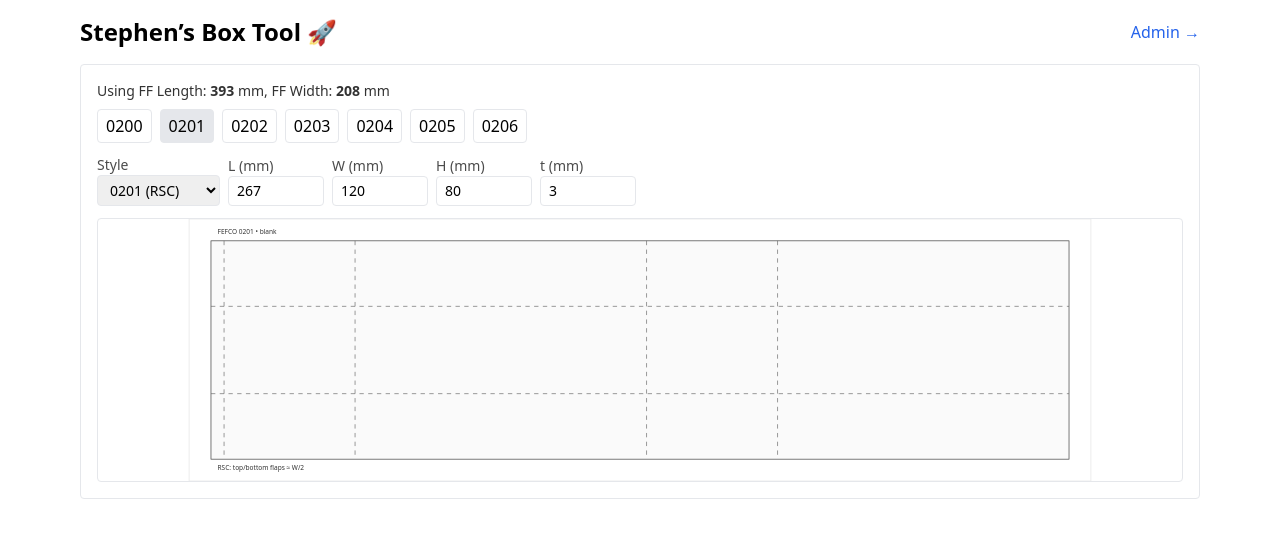
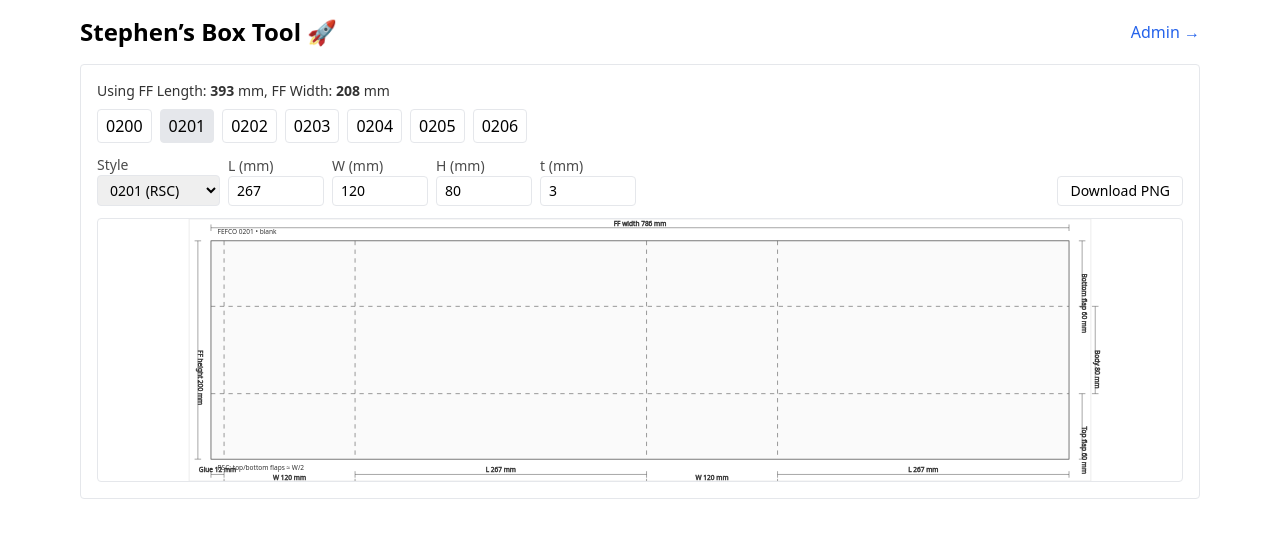
Before and after one commit to xandersteve20151983/my-box-project, a Next.js app: page / in a window 1280 px wide. Shown: the top 538 px of the page. Built offline with nearby package versions, Linux system fonts and the light colour scheme.

Commit message:
Update BoxPreview.js

```diff
--- a/app/components/BoxPreview.js
+++ b/app/components/BoxPreview.js
@@ -1,7 +1,7 @@
 // app/components/BoxPreview.js
 "use client";
 
-import { useMemo, useState, useEffect } from "react";
+import { useMemo, useRef, useState, useEffect } from "react";
 
 /* ---------------- helpers ---------------- */
 
@@ -22,14 +22,9 @@ function baseBodyWidth(W, L, glueTab) {
 
 const GLUE_TAB_DEFAULT = 12; // mm, simple baseline
 
-/* ---------------- per-style geometry (stable & simple) ---------------- */
-/**
- * NOTE on simplifications:
- * - These are schematic blanks for fast iteration.
- * - 0200/0201/0202/0203 use distinct flap heights.
- * - 0204/0205/0206 are currently 0201-like placeholders (creases & panel order the same).
- *   When you're ready, give me your exact flap/slot rules and I'll implement them precisely.
- */
+function mm(x) { return Number.isFinite(x) ? x : 0; }
+
+/* ---------------- per-style geometry ---------------- */
 
 function mkModel(name, L, W, H, topFlap, bottomFlap, label) {
   const glueTab = GLUE_TAB_DEFAULT;
@@ -47,40 +42,25 @@ function mkModel(name, L, W, H, topFlap, bottomFlap, label) {
 }
 
 function compute0201(L, W, H) {
-  const flap = Math.round(W / 2); // meet in middle
+  const flap = Math.round(W / 2);
   return mkModel("0201", L, W, H, flap, flap, "RSC: top/bottom flaps ≈ W/2");
 }
-
 function compute0200(L, W, H) {
-  // Half slotted (top open; bottoms like 0201). Common simplification.
-  const topFlap = 0;
-  const bottomFlap = Math.round(W / 2);
+  const topFlap = 0, bottomFlap = Math.round(W / 2);
   return mkModel("0200", L, W, H, topFlap, bottomFlap, "HSC: top flaps = 0, bottom ≈ W/2");
 }
-
 function compute0202(L, W, H) {
-  const flap = Math.round(W * 0.75); // partial overlap
+  const flap = Math.round(W * 0.75);
   return mkModel("0202", L, W, H, flap, flap, "OSC: top/bottom flaps ≈ 0.75·W");
 }
-
 function compute0203(L, W, H) {
-  const flap = W; // full overlap
+  const flap = W;
   return mkModel("0203", L, W, H, flap, flap, "FOL: top/bottom flaps ≈ W (full overlap)");
 }
-
-// Placeholders: use 0201 geometry for now (creases & layout okay, flap scheme TBD)
-function compute0204(L, W, H) {
-  const m = compute0201(L, W, H);
-  return { ...m, name: "0204", label: "0204: schematic placeholder (0201-like flaps)" };
-}
-function compute0205(L, W, H) {
-  const m = compute0201(L, W, H);
-  return { ...m, name: "0205", label: "0205: schematic placeholder (0201-like flaps)" };
-}
-function compute0206(L, W, H) {
-  const m = compute0201(L, W, H);
-  return { ...m, name: "0206", label: "0206: schematic placeholder (0201-like flaps)" };
-}
+// placeholders (0201-like) – refine later with your exact rules
+function compute0204(L, W, H) { const m = compute0201(L, W, H); return { ...m, name:"0204", label:"0204: schematic placeholder (0201-like flaps)" }; }
+function compute0205(L, W, H) { const m = compute0201(L, W, H); return { ...m, name:"0205", label:"0205: schematic placeholder (0201-like flaps)" }; }
+function compute0206(L, W, H) { const m = compute0201(L, W, H); return { ...m, name:"0206", label:"0206: schematic placeholder (0201-like flaps)" }; }
 
 function computeModel(style, L, W, H) {
   switch (style) {
@@ -95,6 +75,63 @@ function computeModel(style, L, W, H) {
   }
 }
 
+/* ---------------- dimension helpers (SVG) ---------------- */
+
+function DimX({ x1, x2, y, label }) {
+  // horizontal dimension with ticks
+  const t = 3; // tick size
+  return (
+    <g fontSize="6" fill="#333" stroke="#333" strokeWidth="0.4">
+      <line x1={x1} y1={y} x2={x2} y2={y} />
+      <line x1={x1} y1={y - t} x2={x1} y2={y + t} />
+      <line x1={x2} y1={y - t} x2={x2} y2={y + t} />
+      <text x={(x1 + x2) / 2} y={y - 2} textAnchor="middle">{label}</text>
+    </g>
+  );
+}
+
+function DimY({ y1, y2, x, label }) {
+  // vertical dimension with ticks
+  const t = 3;
+  return (
+    <g fontSize="6" fill="#333" stroke="#333" strokeWidth="0.4">
+      <line x1={x} y1={y1} x2={x} y2={y2} />
+      <line x1={x - t} y1={y1} x2={x + t} y2={y1} />
+      <line x1={x - t} y1={y2} x2={x + t} y2={y2} />
+      <text x={x + 2} y={(y1 + y2) / 2} writingMode="tb">{label}</text>
+    </g>
+  );
+}
+
+/* ---------------- export (SVG->PNG) ---------------- */
+
+async function svgToPng(svgEl, filename = "box-blank.png") {
+  const serializer = new XMLSerializer();
+  const src = serializer.serializeToString(svgEl);
+  const svgBlob = new Blob([src], { type: "image/svg+xml;charset=utf-8" });
+  const url = URL.createObjectURL(svgBlob);
+
+  const img = new Image();
+  img.src = url;
+
+  await new Promise((res) => { img.onload = res; });
+
+  const canvas = document.createElement("canvas");
+  canvas.width = img.width;
+  canvas.height = img.height;
+  const ctx = canvas.getContext("2d");
+  ctx.drawImage(img, 0, 0);
+
+  canvas.toBlob((blob) => {
+    const a = document.createElement("a");
+    a.href = URL.createObjectURL(blob);
+    a.download = filename;
+    a.click();
+    URL.revokeObjectURL(a.href);
+    URL.revokeObjectURL(url);
+  });
+}
+
 /* ---------------- main component ---------------- */
 
 export default function BoxPreview({ initial, style }) {
@@ -102,7 +139,7 @@ export default function BoxPreview({ initial, style }) {
     L: initial?.L ?? 267,
     W: initial?.W ?? 120,
     H: initial?.H ?? 80,
-    t: initial?.t ?? 3,     // not used in schematic math yet
+    t: initial?.t ?? 3,     // not used yet
     style: initial?.style ?? "0201",
   }));
 
@@ -112,13 +149,30 @@ export default function BoxPreview({ initial, style }) {
   }, [style]); // eslint-disable-line react-hooks/exhaustive-deps
 
   const model = useMemo(
-    () => computeModel(dims.style, dims.L, dims.W, dims.H),
+    () => computeModel(dims.style, mm(dims.L), mm(dims.W), mm(dims.H)),
     [dims.style, dims.L, dims.W, dims.H]
   );
 
   const vb = useMemo(() => ViewboxFor(model.bodyWidth, model.totalHeight), [model]);
   const scaleX = 900 / vb.width; // try to fit ~900px width
   const heightPx = Math.round(vb.height * scaleX);
+
+  const svgRef = useRef(null);
+
+  // Precompute vertical panel X positions for dim labels
+  const panelX = useMemo(() => {
+    const xs = [0];
+    let x = 0;
+    for (const w of model.panels) { x += w; xs.push(x); }
+    return xs; // length 6 (start..end)
+  }, [model]);
+
+  const {
+    topFlap, body, bottomFlap
+  } = model.panelHeights;
+
+  const bodyTopY = bottomFlap;
+  const bodyBotY = bottomFlap + body;
 
   return (
     <div>
@@ -153,14 +207,28 @@ export default function BoxPreview({ initial, style }) {
             />
           </label>
         ))}
+
+        <button
+          className="ml-auto px-3 py-1 border rounded hover:bg-gray-50"
+          onClick={() => svgToPng(svgRef.current)}
+          title="Export current drawing to PNG"
+        >
+          Download PNG
+        </button>
       </div>
 
       {/* Renderer */}
       <div className="rounded border bg-white overflow-auto">
-        <svg width="100%" height={heightPx} viewBox={`0 0 ${vb.width} ${vb.height}`}>
+        <svg
+          ref={svgRef}
+          width="100%"
+          height={heightPx}
+          viewBox={`0 0 ${vb.width} ${vb.height}`}
+        >
           {/* sheet outline */}
           <rect x="0" y="0" width={vb.width} height={vb.height} fill="#fff" stroke="#eee" />
           <g transform={`translate(${vb.originX}, ${vb.originY})`}>
+
             {/* body rectangle */}
             <rect
               x="0" y="0"
@@ -174,18 +242,18 @@ export default function BoxPreview({ initial, style }) {
             {/* horizontal creases */}
             <line
               x1="0"
-              y1={model.panelHeights.bottomFlap}
+              y1={bottomFlap}
               x2={model.bodyWidth}
-              y2={model.panelHeights.bottomFlap}
+              y2={bottomFlap}
               stroke="#666"
               strokeDasharray="4 4"
               strokeWidth="0.6"
             />
             <line
               x1="0"
-              y1={model.panelHeights.bottomFlap + model.panelHeights.body}
+              y1={bodyBotY}
               x2={model.bodyWidth}
-              y2={model.panelHeights.bottomFlap + model.panelHeights.body}
+              y2={bodyBotY}
               stroke="#666"
               strokeDasharray="4 4"
               strokeWidth="0.6"
@@ -199,13 +267,8 @@ export default function BoxPreview({ initial, style }) {
                 lines.push(
                   <line
                     key={`v-${i}`}
-                    x1={x}
-                    y1="0"
-                    x2={x}
-                    y2={model.totalHeight}
-                    stroke="#666"
-                    strokeDasharray="4 4"
-                    strokeWidth="0.6"
+                    x1={x} y1="0" x2={x} y2={model.totalHeight}
+                    stroke="#666" strokeDasharray="4 4" strokeWidth="0.6"
                   />
                 );
                 x += model.panels[i];
@@ -220,6 +283,36 @@ export default function BoxPreview({ initial, style }) {
             <text x="6" y={model.totalHeight + 10} fontSize="6" fill="#333">
               {model.label}{model.name >= "0204" ? "  •  *schematic*" : ""}
             </text>
+
+            {/* --- dimension annotations --- */}
+            {/* overall width */}
+            <DimX x1={0} x2={model.bodyWidth} y={-12} label={`FF width ${model.bodyWidth} mm`} />
+
+            {/* overall height */}
+            <DimY x={-12} y1={0} y2={model.totalHeight} label={`FF height ${model.totalHeight} mm`} />
+
+            {/* panel widths: glue, W, L, W, L */}
+            {model.panels.map((pw, i) => {
+              const x1 = panelX[i];
+              const x2 = panelX[i+1];
+              const title =
+                i === 0 ? `Glue ${pw} mm`
+                : i === 1 || i === 3 ? `W ${pw} mm`
+                : `L ${pw} mm`;
+              return (
+                <DimX key={`pdim-${i}`} x1={x1} x2={x2} y={model.totalHeight + 14 + (i%2)*7} label={title} />
+              );
+            })}
+
+            {/* flap heights (bottom & top) */}
+            {bottomFlap > 0 && (
+              <DimY x={model.bodyWidth + 12} y1={0} y2={bottomFlap} label={`Bottom flap ${bottomFlap} mm`} />
+            )}
+            {topFlap > 0 && (
+              <DimY x={model.bodyWidth + 12} y1={bodyBotY} y2={model.totalHeight} label={`Top flap ${topFlap} mm`} />
+            )}
+            {/* body height */}
+            <DimY x={model.bodyWidth + 24} y1={bodyTopY} y2={bodyBotY} label={`Body ${body} mm`} />
           </g>
         </svg>
       </div>
```
